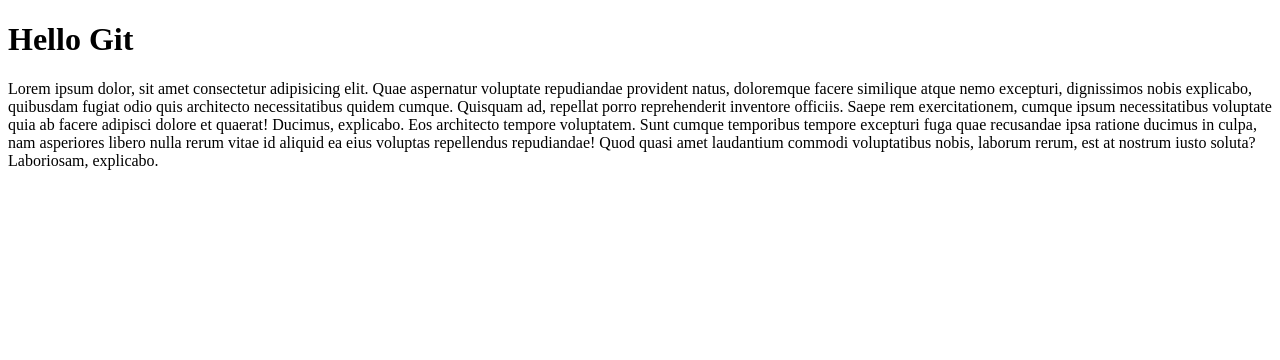
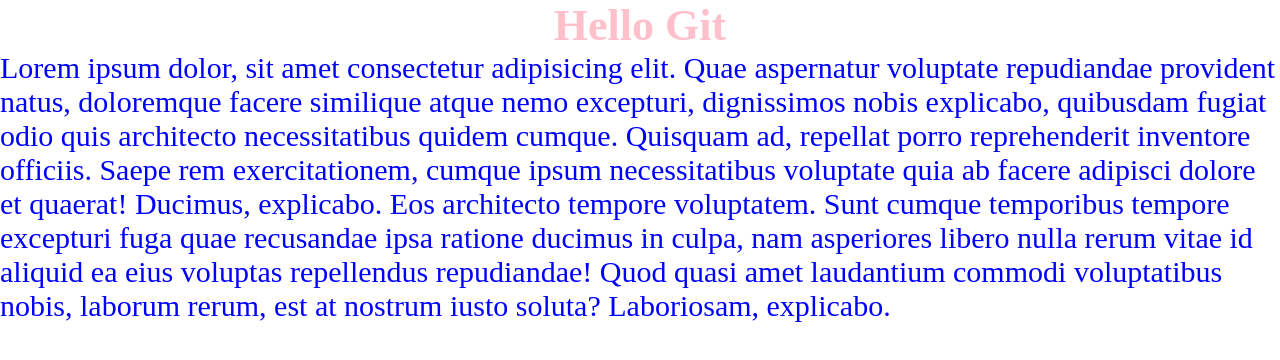
Before and after one commit to MuhammadqodirHasanov/Git-amaliyot001, a plain HTML site: page index.html in a window 1280 px wide. Drawn offline with Linux system fonts and the light colour scheme.

Commit message:
added new styles

```diff
--- a/index.html
+++ b/index.html
@@ -5,6 +5,7 @@
     <meta http-equiv="X-UA-Compatible" content="IE=edge">
     <meta name="viewport" content="width=device-width, initial-scale=1.0">
     <title>Git bilan ishlash</title>
+    <link rel="stylesheet" href="styles.css">
 </head>
 <body>
     <h1>Hello Git</h1>
--- /dev/null
+++ b/styles.css
@@ -0,0 +1,15 @@
+* {
+    padding: 0;
+    margin: 0;
+    box-sizing: border-box;
+}
+h1 {
+    color: pink;
+    text-align: center;
+    font-size: 44px;
+}
+p {
+    color: blue;
+    text-align: left;
+    font-size: 30px;
+}
```
